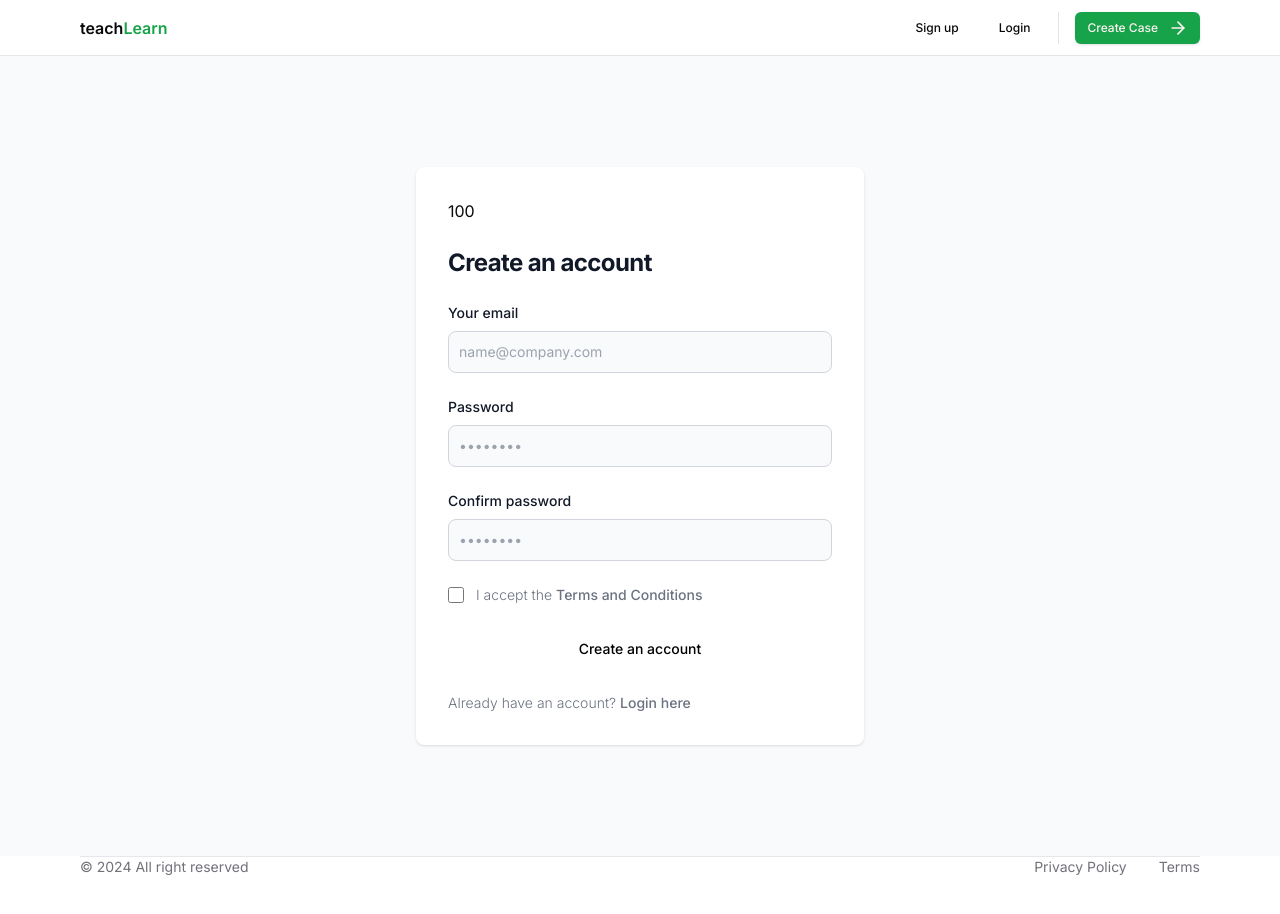
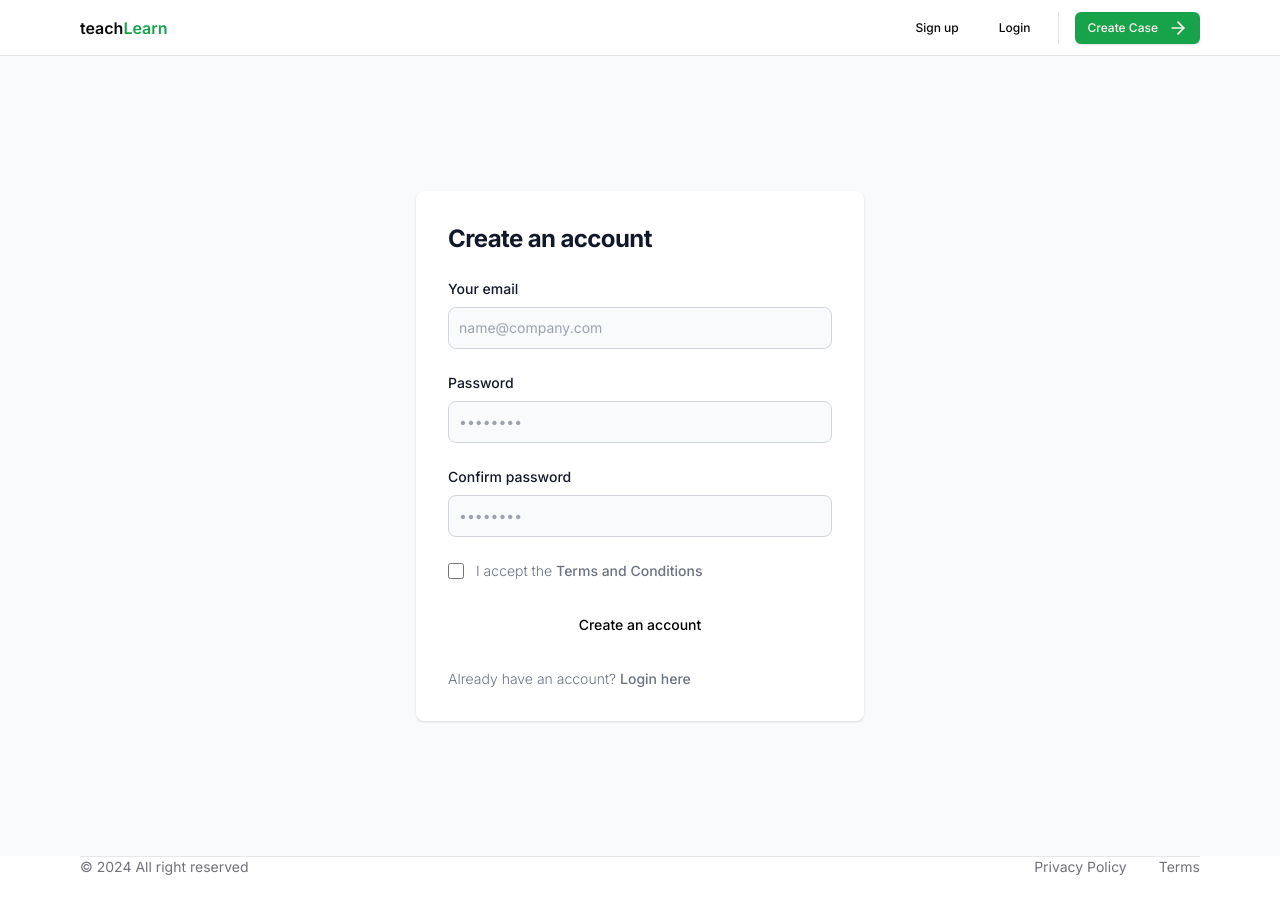
Before and after one commit to itaminul/technology-learning, a Next.js app: page /auth/signup in a window 1280 px wide. Shown: the top 914 px of the page. Built offline with nearby package versions, Linux system fonts and the light colour scheme.

Commit message:
register form modify

```diff
--- a/src/app/auth/signup/signupform.tsx
+++ b/src/app/auth/signup/signupform.tsx
@@ -1,7 +1,6 @@
 "use client";
 
 import { useAppDispatch, useAppSelector, useAppStore } from "@/lib/hooks";
-import { updateUnit } from "@/lib/redux/features/bookSlice";
 import { useCreateRegisterMutation } from "@/lib/redux/services/userRegisterApiService";
 import { useState } from "react";
 const SignUpForm = () => {
@@ -9,6 +8,7 @@ const SignUpForm = () => {
   const unit = useAppSelector((state) => state.booking.unit);
   const dispatch = useAppDispatch();
   const [createRegistration] = useCreateRegisterMutation();
+
   const [formData, setFormData] = useState({
     email: "",
     password: "",
@@ -42,13 +42,7 @@ const SignUpForm = () => {
         <div className="flex flex-col items-center justify-center px-6 py-8 mx-auto md:h-screen lg:py-0">
           <div className="w-full bg-white rounded-lg shadow dark:border md:mt-0 sm:max-w-md xl:p-0 dark:bg-gray-800 dark:border-gray-700">
             <div className="p-6 space-y-4 md:space-y-6 sm:p-8">
-              <input
-                value={unit}
-                type="text"
-                onChange={(e) => dispatch(updateUnit(e.target.value))}
-                className="dark:bg-gray-700"
-                style={{ borderColor: "blue" }}
-              />
+
               <h1 className="text-xl font-bold leading-tight tracking-tight text-gray-900 md:text-2xl dark:text-white">
                 Create an account
               </h1>
```
